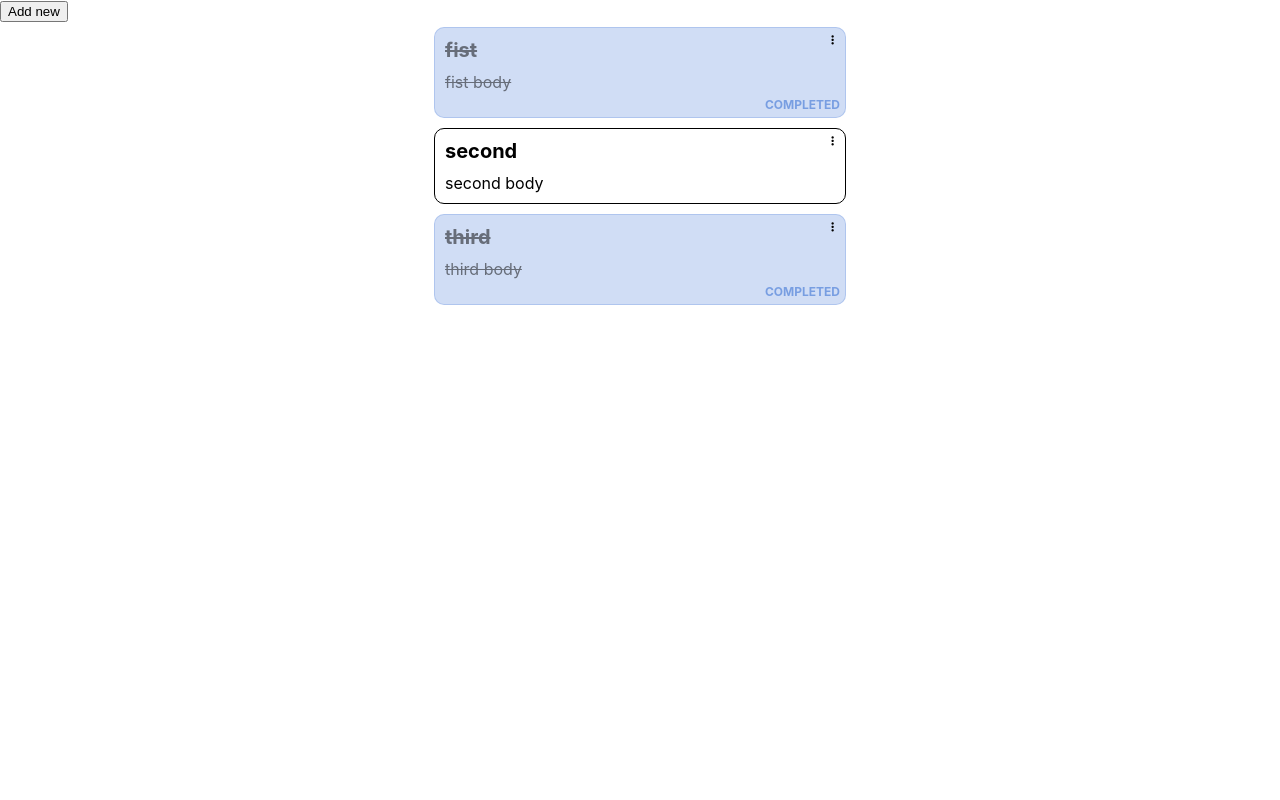
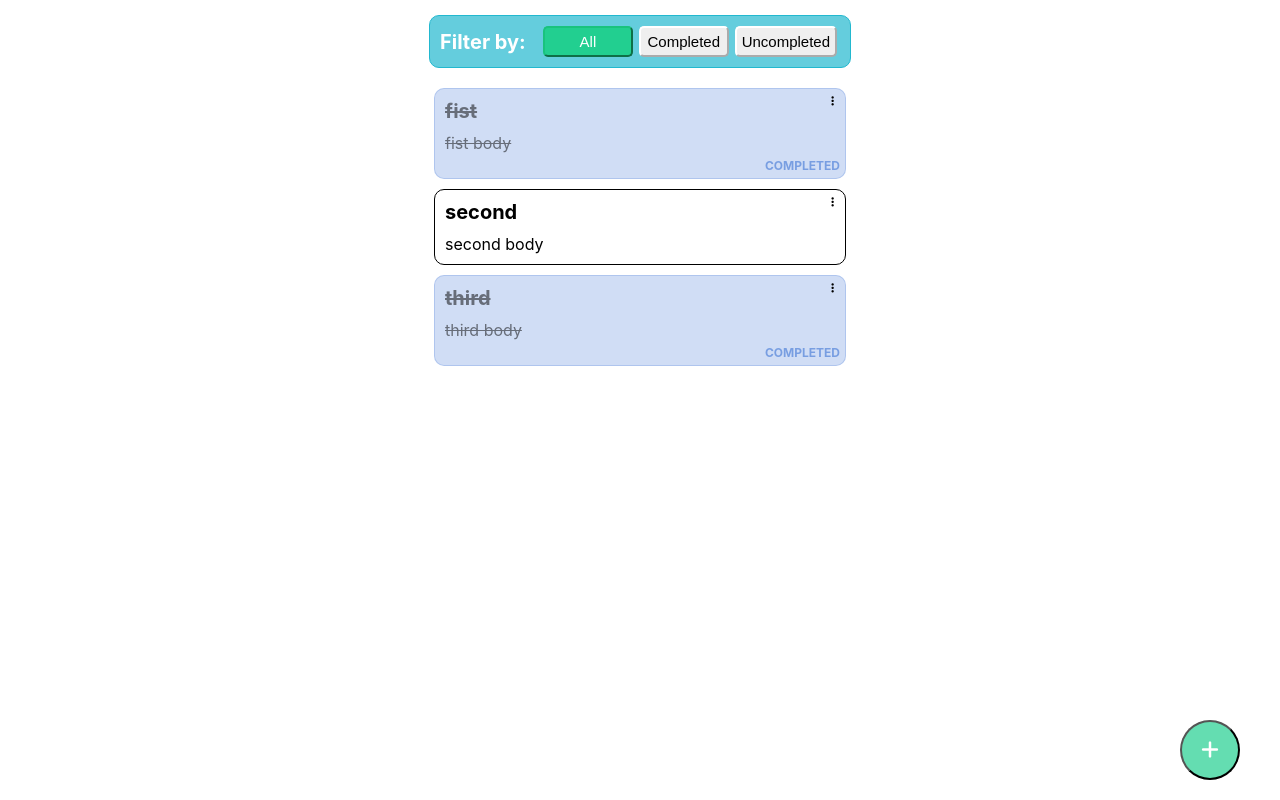
Before and after one commit to gartnerleandro/tasklist, a React (Create React App) app: page / in a window 1280 px wide. Built offline with nearby package versions, Linux system fonts and the light colour scheme.

Commit message:
Feature: add filters

```diff
--- a/src/App.jsx
+++ b/src/App.jsx
@@ -1,8 +1,9 @@
-import React, { useState } from 'react';
+import React, { useState, useEffect } from 'react';
 import List from './components/list/List';
 
 import { CARD_STATUS } from './components/card';
 import Modal from './components/modal/Modal';
+import Filters from './components/filters/Filters';
 
 import './index.scss';
 
@@ -10,6 +11,8 @@ const App = () => {
   const [showModal, setShowModal] = useState(false);
   const [title, setTitle] = useState('');
   const [body, setBody] = useState('');
+  const [selectedFilter, setSelectedFilter] = useState(null);
+  const [filteredTasks, setFilteredTasks] = useState([]);
   const [tasks, setTasks] = useState([
     {
       id: 1,
@@ -31,8 +34,18 @@ const App = () => {
     },
   ]);
 
+  useEffect(() => {
+    let newTasks = [...tasks];
+
+    if (selectedFilter) {
+      newTasks = tasks.filter((task) => task.status === selectedFilter);
+    }
+
+    setFilteredTasks(newTasks);
+  }, [selectedFilter, tasks]);
+
   const onDeleteCard = (cardId) => {
-    const newTasks = [...tasks];
+    const newTasks = [...filteredTasks];
     const taskIndex = newTasks.findIndex((task) => task.id === cardId);
 
     if (taskIndex > -1) {
@@ -42,7 +55,7 @@ const App = () => {
   };
 
   const onCardStatusChange = (cardId, prevStatus) => {
-    const newTasks = [...tasks];
+    const newTasks = [...filteredTasks];
     const taskIndex = newTasks.findIndex((task) => task.id === cardId);
     const nextStatus = prevStatus === CARD_STATUS.UNCOMPLETED ? CARD_STATUS.COMPLETED
       : CARD_STATUS.UNCOMPLETED;
@@ -72,7 +85,7 @@ const App = () => {
   };
 
   const onAddNew = () => {
-    const newTasks = [...tasks];
+    const newTasks = [...filteredTasks];
     newTasks.push({
       id: tasks.length + tasks.length + 1,
       title,
@@ -85,13 +98,15 @@ const App = () => {
 
   return (
     <div className="app">
-      <div className="header">
-        <button onClick={openModal} type="button">
-          Add new
-        </button>
-      </div>
-
-      <List elements={tasks} onCardStatusChange={onCardStatusChange} onDeleteCard={onDeleteCard} />
+      <Filters
+        onFilterChange={setSelectedFilter}
+        selectedFilter={selectedFilter}
+      />
+      <List
+        elements={filteredTasks}
+        onCardStatusChange={onCardStatusChange}
+        onDeleteCard={onDeleteCard}
+      />
       <Modal showModal={showModal} onClose={closeModal}>
         <div className="modal-content">
           <div className="section">
@@ -117,6 +132,9 @@ const App = () => {
           </div>
         </div>
       </Modal>
+      <button onClick={openModal} type="button" className="add-button">
+        <i className="fas fa-plus" />
+      </button>
     </div>
   );
 };
--- /dev/null
+++ b/src/components/filters/Filters.jsx
@@ -0,0 +1,49 @@
+import React from 'react';
+import PropTypes from 'prop-types';
+
+import { CARD_STATUS } from '../card';
+
+import './index.scss';
+
+const Filters = ({ onFilterChange, selectedFilter }) => (
+  <div className="filters">
+    <div className="filters-label">
+      Filter by:
+    </div>
+    <div className="buttons-wrapper">
+      <button
+        onClick={() => onFilterChange(null)}
+        type="button"
+        className={!selectedFilter ? 'filter-button selected' : 'filter-button'}
+      >
+        All
+      </button>
+      <button
+        onClick={() => onFilterChange(CARD_STATUS.COMPLETED)}
+        type="button"
+        className={selectedFilter === CARD_STATUS.COMPLETED ? 'filter-button selected' : 'filter-button'}
+      >
+        Completed
+      </button>
+      <button
+        onClick={() => onFilterChange(CARD_STATUS.UNCOMPLETED)}
+        type="button"
+        className={selectedFilter === CARD_STATUS.UNCOMPLETED ? 'filter-button selected' : 'filter-button'}
+      >
+        Uncompleted
+      </button>
+    </div>
+  </div>
+);
+
+Filters.defaultProps = {
+  onFilterChange: null,
+  selectedFilter: null,
+};
+
+Filters.propTypes = {
+  onFilterChange: PropTypes.func,
+  selectedFilter: PropTypes.string,
+};
+
+export default Filters;
--- /dev/null
+++ b/src/components/filters/index.js
@@ -0,0 +1,3 @@
+import Filters from './Filters';
+
+export default Filters;
--- /dev/null
+++ b/src/components/filters/index.scss
@@ -0,0 +1,51 @@
+@import '../../styles/constants.scss';
+.filters {
+  align-items: center;
+  border-radius: 10px;
+  border: 1px solid $primary;
+  background-color: $primary-light;
+  display: flex;
+  flex-direction: row;
+  justify-content: space-around;
+  margin: 15px auto;
+  max-width: 400px;
+  padding: 10px;
+
+  .filters-label {
+    flex: 0.5;
+    font-size: 20px;
+    font-weight: bold;
+    color: $white;
+  }
+
+  .buttons-wrapper {
+    align-items: center;
+    display: flex;
+    flex-direction: row;
+    flex: 1.5;
+    justify-content: space-around;
+
+    .filter-button {
+      flex: 0 30%;
+      font-size: 15px;
+      border-radius: 5px;
+      padding: 5px;
+      border-color: $white;
+
+      &:focus {
+        outline: none;
+      }
+
+      &:hover {
+        cursor: pointer;
+        opacity: 0.5;
+      }
+    }
+
+    .filter-button.selected {
+      background-color: $accent;
+      border-color: $accent-dark;
+      color: $white;
+    }
+  }
+}
--- a/src/components/modal/index.scss
+++ b/src/components/modal/index.scss
@@ -2,19 +2,20 @@
 
 div.modal {
   background-color: $white;
+  border-radius: 10px;
   border: 1px solid $gray;
+  bottom: 0;
   box-shadow: 0 5px 8px 0 rgba($black,0.2), 0 7px 20px 0 rgba(0,0,0,0.17);
-  border-radius: 10px;
+  height: fit-content;
+  left: 0;
   margin: 0 auto;
   padding: 5px;
+  position: absolute;
+  right: 0;
+  top: 30%;
   transition: all .8s;
   width: 60%;
-  position: absolute;
-  top: 30%;
-  height: fit-content;
-  bottom: 0;
-  left: 0;
-  right: 0;
+  z-index: 2;
 
   button.close-modal {
     color: $gray;
--- a/src/index.scss
+++ b/src/index.scss
@@ -64,4 +64,28 @@
       }
     }
   }
+
+  .add-button {
+    border-radius: 50%;
+    background-color: $accent-light;
+    position: fixed;
+    bottom: 20px;
+    right: 40px;
+    width: 60px;
+    height: 60px;
+
+    &:hover {
+      cursor: pointer;
+      opacity: 0.5;
+    }
+
+    &:focus {
+      outline: none;
+    }
+
+    i {
+      color: $white;
+      font-size: 20px;
+    }
+  }
 }
```
